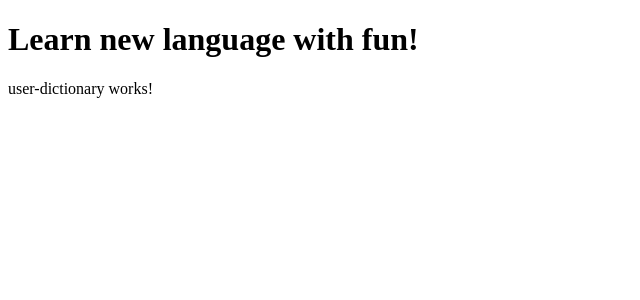
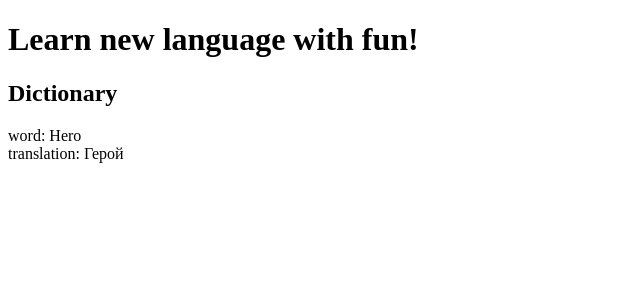
Before and after one commit to snikiforov4/lingua-learn, an Angular app: page / in a window 1280 px wide. Shown: the top 300 px of the page, without its empty margins (0-640 px from the left). Built offline with nearby package versions, Linux system fonts and the light colour scheme.

Commit message:
Add DictionaryEntry

```diff
--- /dev/null
+++ b/src/app/dictionary-entry.ts
@@ -0,0 +1,5 @@
+export class DictionaryEntry {
+  id: number;
+  word: string;
+  translation: string;
+}
--- a/src/app/user-dictionary/user-dictionary.component.html
+++ b/src/app/user-dictionary/user-dictionary.component.html
@@ -1,3 +1,4 @@
-<p>
-  user-dictionary works!
-</p>
+<h2>Dictionary</h2>
+
+<div><span>word: </span>{{entry.word}}</div>
+<div><span>translation: </span>{{entry.translation}}</div>
--- a/src/app/user-dictionary/user-dictionary.component.ts
+++ b/src/app/user-dictionary/user-dictionary.component.ts
@@ -1,4 +1,5 @@
 import { Component, OnInit } from '@angular/core';
+import { DictionaryEntry } from '../dictionary-entry';
 
 @Component({
   selector: 'user-dictionary',
@@ -6,8 +7,14 @@ import { Component, OnInit } from '@angular/core';
   styleUrls: ['./user-dictionary.component.css']
 })
 export class UserDictionaryComponent implements OnInit {
+  entry: DictionaryEntry = {
+    id: 1,
+    word: 'Hero',
+    translation: 'Герой',
+  };
 
-  constructor() { }
+  constructor() {
+  }
 
   ngOnInit() {
   }
```
